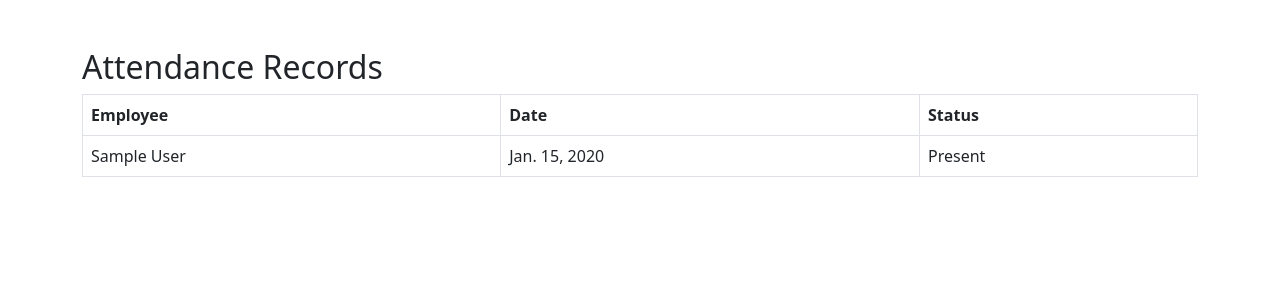
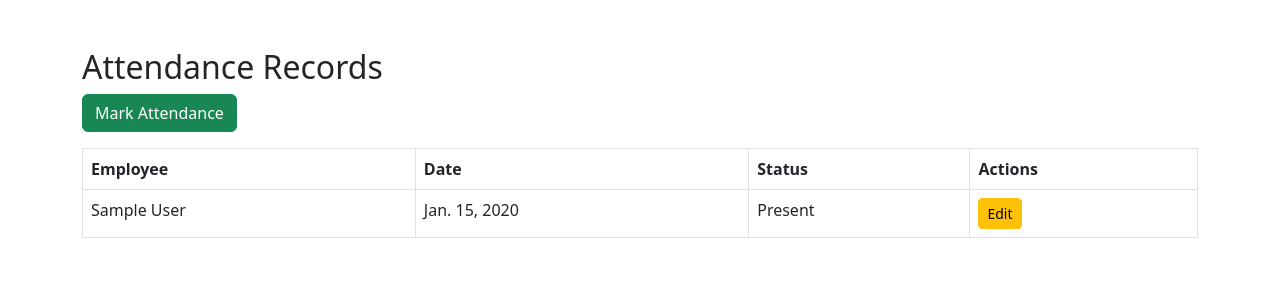
Before and after one commit to onkarbirajdaar/HRMS, a Django app: page /employees/attendance/ in a window 1280 px wide. Shown: the top 300 px of the page. Run offline with Django 5.2, Linux system fonts and the light colour scheme; tables that the repository leaves empty hold one stand-in row (values such as "Sample post").

Commit message:
Added attendance edit feature

```diff
--- a/employees/templates/employees/attendance_list.html
+++ b/employees/templates/employees/attendance_list.html
@@ -12,13 +12,16 @@
   <body>
     <div class="container mt-5">
       <h2>Attendance Records</h2>
-
+      <a href="{% url 'add_attendance' %}" class="btn btn-success mb-3">
+        Mark Attendance
+      </a>
       <table class="table table-bordered">
         <thead>
           <tr>
             <th>Employee</th>
             <th>Date</th>
             <th>Status</th>
+            <th>Actions</th>
           </tr>
         </thead>
 
@@ -31,6 +34,14 @@
             <td>{{ record.date }}</td>
 
             <td>{{ record.status }}</td>
+            <td>
+              <a
+                href="{% url 'edit_attendance' record.id %}"
+                class="btn btn-warning btn-sm"
+              >
+                Edit
+              </a>
+            </td>
           </tr>
 
           {% endfor %}
--- a/employees/urls.py
+++ b/employees/urls.py
@@ -1,5 +1,5 @@
 from django.urls import path
-from .views import add_attendance, attendance_list, dashboard, delete_employee, edit_employee, employee_add, employee_list
+from .views import add_attendance, attendance_list, dashboard, delete_employee, edit_attendance, edit_employee, employee_add, employee_list
 
 urlpatterns = [
     path('', employee_list, name='employee_list'),
@@ -9,4 +9,5 @@ urlpatterns = [
     path('dashboard/', dashboard, name='dashboard'),
     path('attendance/', attendance_list, name='attendance_list'),
     path('attendance/add/', add_attendance, name='add_attendance'),
+    path('attendance/edit/<int:id>/', edit_attendance, name='edit_attendance'),
 ]
--- a/employees/views.py
+++ b/employees/views.py
@@ -100,3 +100,31 @@ def add_attendance(request):
         'employees/add_attendance.html',
         {'form': form}
     )
+
+
+def edit_attendance(request, id):
+
+    attendance = get_object_or_404(
+        Attendance,
+        id=id
+    )
+
+    if request.method == 'POST':
+
+        form = AttendanceForm(
+            request.POST,
+            instance=attendance
+        )
+
+        if form.is_valid():
+            form.save()
+            return redirect('attendance_list')
+
+    else:
+        form = AttendanceForm(instance=attendance)
+
+    return render(
+        request,
+        'employees/edit_attendance.html',
+        {'form': form}
+    )
```
Also changed, not shown: employees/templates/employees/edit_attendance.html (added, +23 -0 lines).
